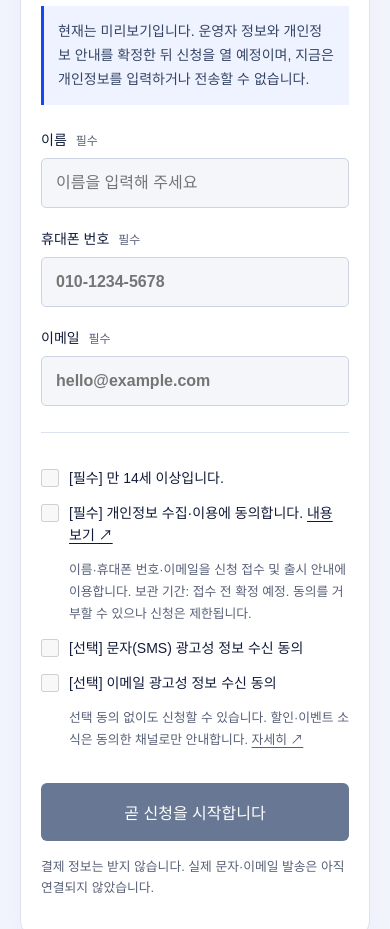
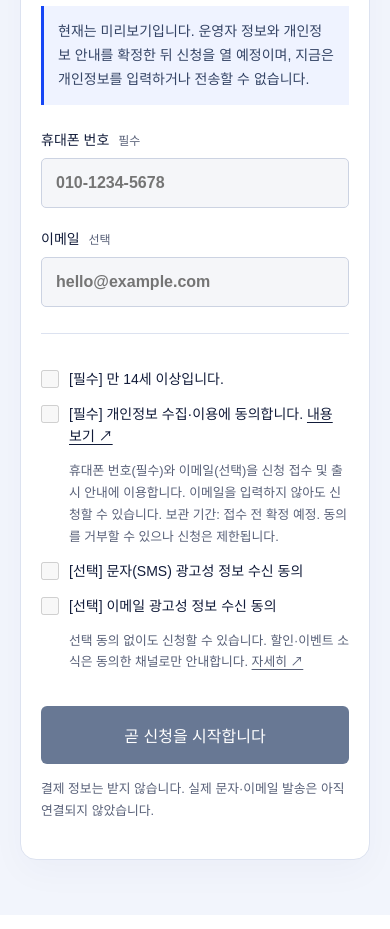
Before and after one commit to hc6516/aveniq_project_260903-04, a Next.js app: page / in a window 390 px wide. Shown: the part 2260-3189 px from the top of the page. Built offline with nearby package versions, Linux system fonts and the light colour scheme.

Commit message:
Make phone required and email optional; remove name collection

```diff
--- a/app/marketing/page.js
+++ b/app/marketing/page.js
@@ -1,2 +1,2 @@
 export const metadata = { title: '광고성 정보 수신 안내 | AVENIQ' };
-export default function Marketing() { return <main className="legal"><p className="eyebrow">CONSENT</p><h1>광고성 정보 수신 안내</h1><p className="notice">현재는 초안입니다. 실제 신청 접수와 광고성 메시지 발송은 진행하지 않습니다.</p><h2>어떤 정보를 보내나요?</h2><p>AVENIQ 출시 프로모션, 첫 구매 할인 및 이벤트 정보를 보내기 위한 선택 동의입니다. 문자(SMS)와 이메일은 각각 선택하며, 기본값은 동의하지 않음입니다.</p><h2>동의하지 않아도 되나요?</h2><p>선택 동의 없이도 접수 개시 후 출시 알림을 신청할 수 있습니다. 할인·프로모션을 포함한 광고성 메시지는 동의한 채널로만 보냅니다. 카카오톡·앱 푸시는 이 동의에 포함되지 않습니다.</p><h2>철회와 보관 기간</h2><p>공개 문의 연락처, 무료 수신거부 수단과 보관 기간은 아직 미정입니다. 이를 확정하고 실제 철회 처리를 검증하기 전에는 발송하지 않습니다.</p><h2>현재 제공하지 않는 기능</h2><p>쿠폰 자동 발급, SMS·이메일 발송, 수신거부 자동 처리 및 정기 수신동의 확인은 아직 구현되지 않았습니다. 신청 성공 화면이 메시지 발송이나 쿠폰 발급을 의미하지 않습니다.</p><p className="fine">문서 버전 2026-09-04-v1 · 공고일 및 시행일 미정 · 운영 전 확인용 초안</p></main>; }
+export default function Marketing() { return <main className="legal"><p className="eyebrow">CONSENT</p><h1>광고성 정보 수신 안내</h1><p className="notice">현재는 초안입니다. 실제 신청 접수와 광고성 메시지 발송은 진행하지 않습니다.</p><h2>어떤 정보를 보내나요?</h2><p>AVENIQ 출시 프로모션, 첫 구매 할인 및 이벤트 정보를 보내기 위한 선택 동의입니다. 문자(SMS)와 이메일은 각각 선택하며, 기본값은 동의하지 않음입니다. 이메일 수신 동의를 선택한 경우에는 이메일 주소가 필요합니다. 이메일 입력 자체는 광고성 정보 수신 동의가 아닙니다.</p><h2>동의하지 않아도 되나요?</h2><p>선택 동의 없이도 접수 개시 후 출시 알림을 신청할 수 있습니다. 할인·프로모션을 포함한 광고성 메시지는 동의한 채널로만 보냅니다. 카카오톡·앱 푸시는 이 동의에 포함되지 않습니다.</p><h2>철회와 보관 기간</h2><p>공개 문의 연락처, 무료 수신거부 수단과 보관 기간은 아직 미정입니다. 이를 확정하고 실제 철회 처리를 검증하기 전에는 발송하지 않습니다.</p><h2>현재 제공하지 않는 기능</h2><p>쿠폰 자동 발급, SMS·이메일 발송, 수신거부 자동 처리 및 정기 수신동의 확인은 아직 구현되지 않았습니다. 신청 성공 화면이 메시지 발송이나 쿠폰 발급을 의미하지 않습니다.</p><p className="fine">문서 버전 2026-09-04-v2 · 공고일 및 시행일 미정 · 운영 전 확인용 초안</p></main>; }
--- a/app/privacy/page.js
+++ b/app/privacy/page.js
@@ -5,7 +5,7 @@ export default function Privacy() {
   const c = getConfig();
   return <main className="legal"><p className="eyebrow">PRIVACY</p><h1>개인정보 처리방침 초안</h1><p className="notice">운영자 정보와 보관 기간이 확정되지 않았습니다. 현재 신청 접수는 중지되어 있습니다. 이 문서는 운영 전 확인을 위한 초안이며 법률 자문이 아닙니다.</p>
     <h2>1. 서비스와 현재 처리 상태</h2><p>AVENIQ는 단백질 드링크 출시를 준비하는 프로젝트입니다. 이 웹사이트는 회원가입, 결제, 쿠폰 발급, 문자·이메일 자동 발송 기능을 제공하지 않습니다. 현재 신청 폼은 비활성 상태이며 신청 API도 데이터를 받지 않습니다.</p>
-    <h2>2. 접수 개시 후 수집 예정 항목</h2><ul><li>필수: 이름, 휴대폰 번호, 이메일 — 신청 접수 및 출시 안내</li><li>동의 기록: 개인정보 동의 일시·버전, 선택한 광고성 정보 수신 채널(SMS·이메일), 동의 여부·일시·버전</li><li>신청 경로와 생성 시각 — 신청 기록 관리</li></ul><p>필수 수집에 동의하지 않을 수 있으나 신청 접수는 제한됩니다. 광고성 정보 수신 동의는 선택이며 거부해도 신청할 수 있습니다. 만 14세 미만의 신청은 받지 않습니다.</p>
+    <h2>2. 접수 개시 후 수집 예정 항목</h2><ul><li>필수: 휴대폰 번호 — 신청 접수 및 출시 안내</li><li>선택: 이메일 — 이메일 안내를 원하는 경우에만 입력하며, 미입력해도 신청 가능</li><li>동의 기록: 개인정보 동의 일시·버전, 선택한 광고성 정보 수신 채널(SMS·이메일), 동의 여부·일시·버전</li><li>신청 경로와 생성 시각 — 신청 기록 관리</li></ul><p>필수 수집에 동의하지 않을 수 있으나 신청 접수는 제한됩니다. 광고성 정보 수신 동의는 선택이며 거부해도 신청할 수 있습니다. 만 14세 미만의 신청은 받지 않습니다.</p>
     <h2>3. 보관 및 삭제</h2><p>신청정보 보관 기간: {c.days ? `${c.days}일` : '미정 — 확정 전 접수하지 않습니다.'} 보유 기간, 목적 달성 시점, 철회·삭제 처리 절차 및 백업 삭제 범위를 확정한 뒤 이 문서를 갱신합니다. 현재 자동 파기 일정은 설정되어 있지 않습니다.</p>
     <h2>4. 외부 서비스와 국외 처리</h2><p>호스팅은 Vercel, 신청정보 저장은 Supabase를 사용하도록 구성했습니다. 기존 Supabase 프로젝트 리전은 ap-southeast-2(호주 시드니)입니다. Vercel 함수의 요청 리전은 icn1(서울)로 지정하지만 로그·백업·지원 등 모든 데이터가 국내에만 보관된다는 의미는 아닙니다.</p><p>이전받는 법인·연락처, 처리 국가와 항목, 이전 시점·방식, 보유 기간, 적법한 이전 근거와 거부 방법은 실제 계약 및 설정을 확인하여 접수 전에 확정해야 합니다. 문자·이메일 발송 업체는 아직 연결하지 않았습니다.</p>
     <h2>5. 접속 기록과 보안</h2><p>앱은 별도의 광고 픽셀·분석 SDK·로그인 쿠키를 설치하지 않습니다. 호스팅 제공자는 서비스 제공 및 보안을 위해 IP 주소·접속 시각 등 기술적 접속 기록을 처리할 수 있으며, 실제 보유 기간은 접수 개시 전에 확인해야 합니다.</p><p>신청 API의 입력 길이·형식·동의를 서버에서 검사하고 HTTPS로 전송합니다. 기존 DB에는 RLS가 적용되어 있으며 익명 조회 권한은 없습니다. 개인정보 원문과 API 키를 앱 로그에 출력하지 않습니다. 공개 접수 전 요청 제한, 악성 자동 등록 방지 및 삭제 절차를 추가 검증해야 합니다.</p>
--- a/app/signup-form.js
+++ b/app/signup-form.js
@@ -3,6 +3,7 @@ import { useState } from 'react';
 import Link from 'next/link';
 
 export default function SignupForm({ enabled, days }) {
+  const [emailMarketing, setEmailMarketing] = useState(false);
   const [status, setStatus] = useState('idle');
   const [message, setMessage] = useState('');
   async function submit(event) {
@@ -12,10 +13,10 @@ export default function SignupForm({ enabled, days }) {
     const data = new FormData(form);
     setStatus('pending'); setMessage('');
     try {
-      const response = await fetch('/api/signup', { method: 'POST', headers: { 'Content-Type': 'application/json' }, body: JSON.stringify({ name: data.get('name'), phone: data.get('phone'), email: data.get('email'), privacy: data.get('privacy') === 'on', adult: data.get('adult') === 'on', sms: data.get('sms') === 'on', emailMarketing: data.get('emailMarketing') === 'on', website: data.get('website') }) });
+      const response = await fetch('/api/signup', { method: 'POST', headers: { 'Content-Type': 'application/json' }, body: JSON.stringify({ phone: data.get('phone'), email: data.get('email'), privacy: data.get('privacy') === 'on', adult: data.get('adult') === 'on', sms: data.get('sms') === 'on', emailMarketing: data.get('emailMarketing') === 'on', website: data.get('website') }) });
       const result = await response.json();
       if (!response.ok) throw new Error(result.error || '신청을 저장하지 못했습니다. 잠시 후 다시 시도해 주세요.');
-      setStatus('success'); setMessage('신청이 접수되었습니다. 쿠폰은 아직 발급되지 않았으며, 출시 일정 확정 후 안내합니다.'); form.reset();
+      setStatus('success'); setMessage('신청이 접수되었습니다. 쿠폰은 아직 발급되지 않았으며, 출시 일정 확정 후 안내합니다.'); form.reset(); setEmailMarketing(false);
     } catch (error) { setStatus('error'); setMessage(error.message || '연결이 원활하지 않습니다. 다시 시도해 주세요.'); }
   }
   if (status === 'success') return <div className="form-card success" role="status"><span className="success-icon">✓</span><h3>함께할 준비, 완료!</h3><p>{message}</p><button className="button secondary" onClick={() => {setStatus('idle'); setMessage('');}}>처음으로</button></div>;
@@ -23,11 +24,10 @@ export default function SignupForm({ enabled, days }) {
     <div className="form-heading"><h3>출시 알림 신청</h3><span className="pill muted">{enabled ? '신청 접수 중' : '오픈 준비 중'}</span></div>
     {!enabled && <p className="notice" role="status">현재는 미리보기입니다. 운영자 정보와 개인정보 안내를 확정한 뒤 신청을 열 예정이며, 지금은 개인정보를 입력하거나 전송할 수 없습니다.</p>}
     <fieldset disabled={!enabled || status === 'pending'}><legend className="sr-only">신청 정보와 동의</legend>
-      <label className="field">이름 <span className="required">필수</span><input name="name" autoComplete="name" required maxLength={60} placeholder="이름을 입력해 주세요"/></label>
       <label className="field">휴대폰 번호 <span className="required">필수</span><input name="phone" type="tel" autoComplete="tel" inputMode="tel" required maxLength={13} pattern="010-?[0-9]{4}-?[0-9]{4}" placeholder="010-1234-5678"/></label>
-      <label className="field">이메일 <span className="required">필수</span><input name="email" type="email" autoComplete="email" required maxLength={254} placeholder="hello@example.com"/></label>
+      <label className="field">이메일 <span className="required">{emailMarketing ? '이메일 수신 동의 시 필수' : '선택'}</span><input name="email" type="email" autoComplete="email" required={emailMarketing} maxLength={254} placeholder="hello@example.com"/></label>
       <div className="honeypot" aria-hidden="true"><label>Website<input name="website" tabIndex={-1} autoComplete="off"/></label></div>
-      <div className="consents"><label><input type="checkbox" name="adult" required/><span>[필수] 만 14세 이상입니다.</span></label><label><input type="checkbox" name="privacy" required/><span>[필수] 개인정보 수집·이용에 동의합니다. <Link href="/privacy" target="_blank">내용 보기 ↗</Link></span></label><p className="consent-detail">이름·휴대폰 번호·이메일을 신청 접수 및 출시 안내에 이용합니다. 보관 기간: {days ? `${days}일` : '접수 전 확정 예정'}. 동의를 거부할 수 있으나 신청은 제한됩니다.</p><label><input type="checkbox" name="sms"/><span>[선택] 문자(SMS) 광고성 정보 수신 동의</span></label><label><input type="checkbox" name="emailMarketing"/><span>[선택] 이메일 광고성 정보 수신 동의</span></label><p className="consent-detail">선택 동의 없이도 신청할 수 있습니다. 할인·이벤트 소식은 동의한 채널로만 안내합니다. <Link href="/marketing" target="_blank">자세히 ↗</Link></p></div>
+      <div className="consents"><label><input type="checkbox" name="adult" required/><span>[필수] 만 14세 이상입니다.</span></label><label><input type="checkbox" name="privacy" required/><span>[필수] 개인정보 수집·이용에 동의합니다. <Link href="/privacy" target="_blank">내용 보기 ↗</Link></span></label><p className="consent-detail">휴대폰 번호(필수)와 이메일(선택)을 신청 접수 및 출시 안내에 이용합니다. 이메일을 입력하지 않아도 신청할 수 있습니다. 보관 기간: {days ? `${days}일` : '접수 전 확정 예정'}. 동의를 거부할 수 있으나 신청은 제한됩니다.</p><label><input type="checkbox" name="sms"/><span>[선택] 문자(SMS) 광고성 정보 수신 동의</span></label><label><input type="checkbox" name="emailMarketing" checked={emailMarketing} onChange={event => setEmailMarketing(event.target.checked)}/><span>[선택] 이메일 광고성 정보 수신 동의</span></label><p className="consent-detail">선택 동의 없이도 신청할 수 있습니다. 할인·이벤트 소식은 동의한 채널로만 안내합니다. <Link href="/marketing" target="_blank">자세히 ↗</Link></p></div>
       <button className="button submit" type="submit">{status === 'pending' ? '신청 저장 중…' : enabled ? '출시 알림 신청하기 ↗' : '곧 신청을 시작합니다'}</button>
     </fieldset><p className="form-status" role="status" aria-live="polite">{message}</p><p className="fine">결제 정보는 받지 않습니다. 실제 문자·이메일 발송은 아직 연결되지 않았습니다.</p>
   </form>;
--- a/lib/config.mjs
+++ b/lib/config.mjs
@@ -1,4 +1,4 @@
-export const CONSENT_VERSION = '2026-09-04-v1';
+export const CONSENT_VERSION = '2026-09-04-v2';
 export function getConfig(env = process.env) {
   const operator = env.PRIVACY_OPERATOR?.trim() || '';
   const contact = env.PRIVACY_CONTACT_EMAIL?.trim() || '';
```
Also changed, not shown: lib/signup.mjs, 2 other files (tests, documents, lock files or other folders).
